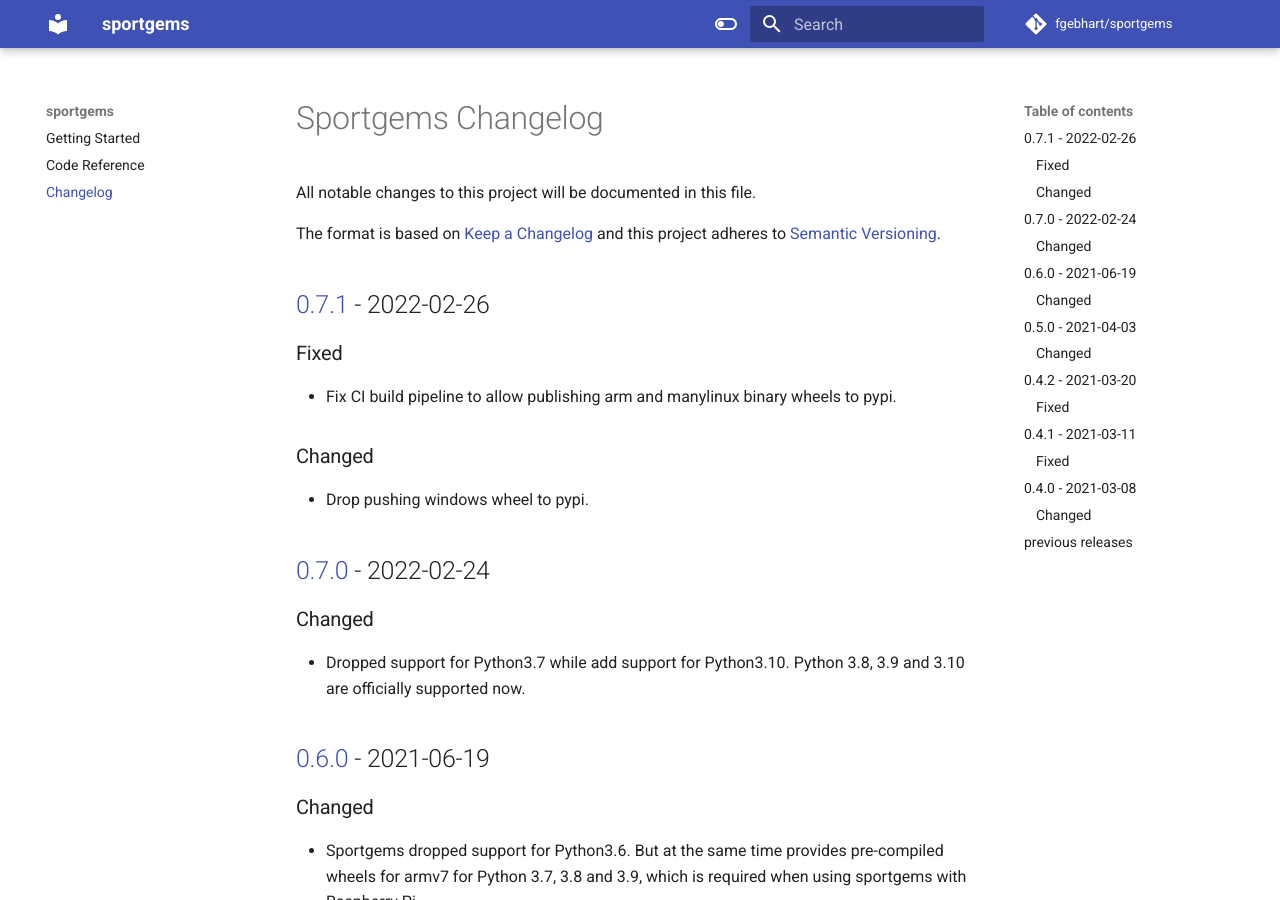
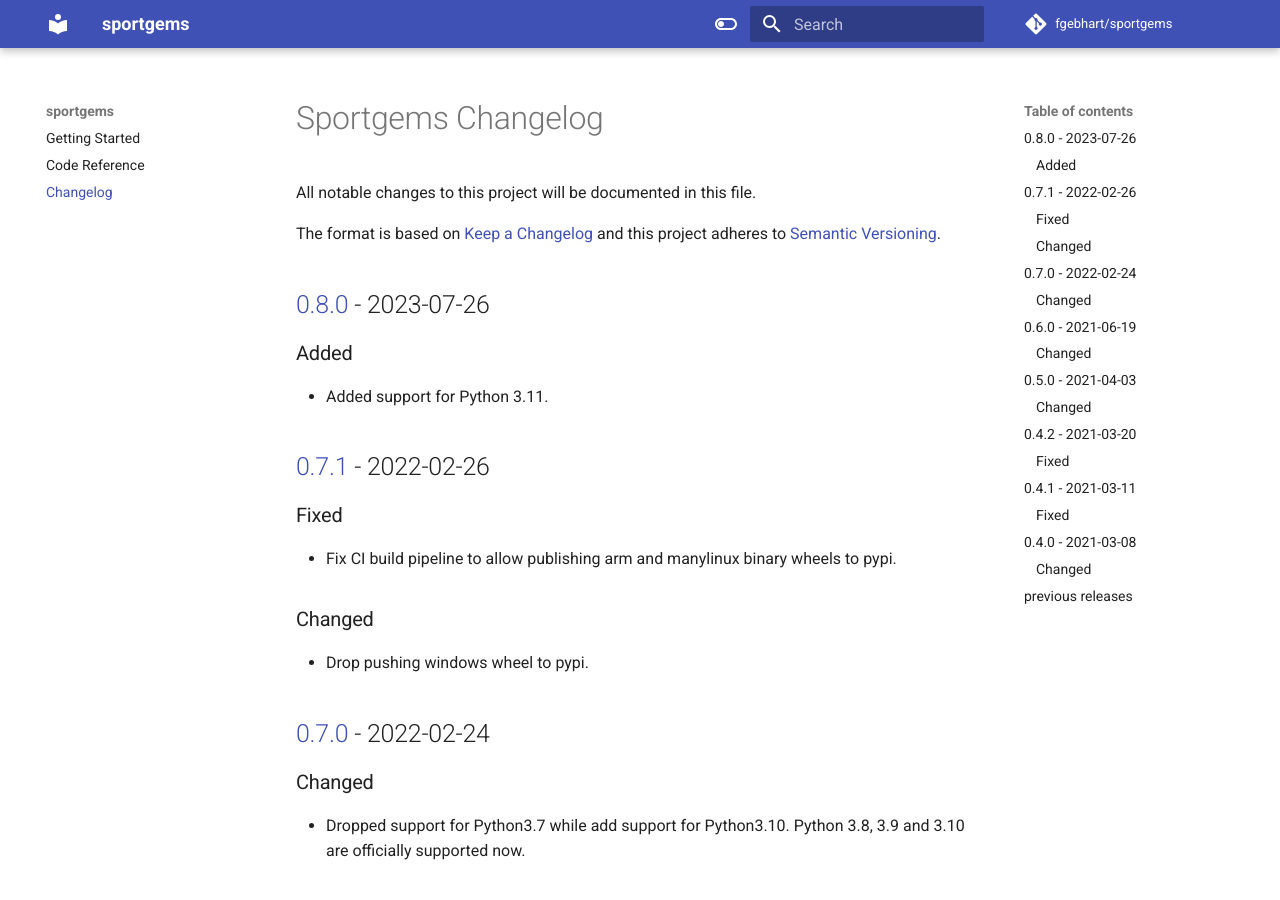
Before and after one commit to fgebhart/sportgems, an MkDocs documentation site: the page built from docs/changelog.md, in a window 1280 px wide and 900 px high. Built offline with MkDocs 1.6.1 and Material for MkDocs 9.7.7, drawn with Linux system fonts in a browser that asks for light colours; comment, search, counter and statistics services are not loaded.

Commit message:
release v0.8.0

```diff
--- a/Cargo.toml
+++ b/Cargo.toml
@@ -1,6 +1,6 @@
 [package]
 name = "sportgems"
-version = "0.7.1"
+version = "0.8.0"
 edition = "2018"
 authors = ["Fabian Gebhart"]
 description = "Find valuable gems 💎 in your tracked sport 🚴 activity!"
@@ -19,8 +19,8 @@ classifier = [
     "Operating System :: POSIX :: Linux",
     "Programming Language :: Python :: 3.8",
     "Programming Language :: Python :: 3.9",
+    "Programming Language :: Python :: 3.11",
     "Programming Language :: Python :: 3.10",
-    "Programming Language :: Python :: 3.11",
     "Programming Language :: Rust",
 ]
 
--- a/docs/changelog.md
+++ b/docs/changelog.md
@@ -4,6 +4,10 @@ All notable changes to this project will be documented in this file.
 The format is based on [Keep a Changelog](http://keepachangelog.com/en/1.0.0/)
 and this project adheres to [Semantic Versioning](http://semver.org/spec/v2.0.0.html).
 
+
+## [0.8.0](https://github.com/fgebhart/sportgems/releases/tag/v0.8.0) - 2023-07-26
+### Added
+* Added support for Python 3.11.
 
 ## [0.7.1](https://github.com/fgebhart/sportgems/releases/tag/v0.7.1) - 2022-02-26
 ### Fixed
```
